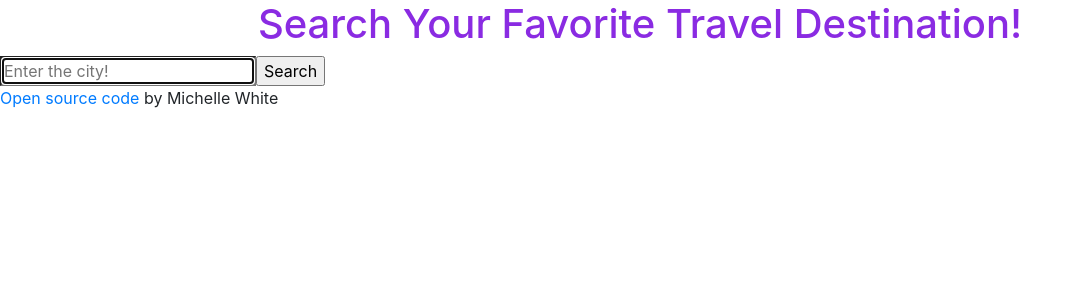
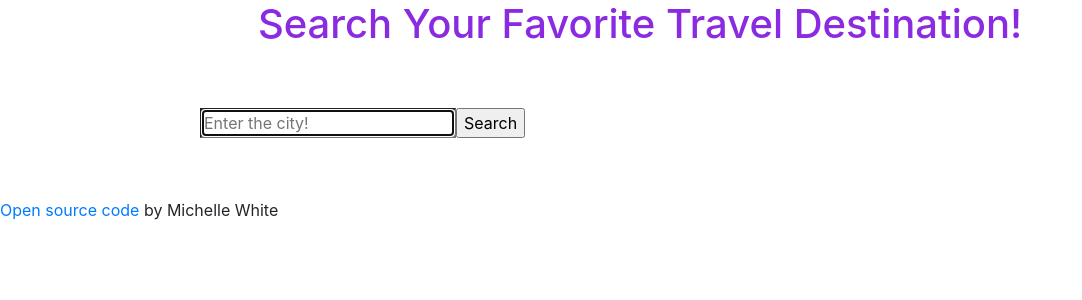
Before and after one commit to mkczarwhite/react-app, a React (Create React App) app: page / in a window 1280 px wide. Shown: the top 300 px of the page, without its empty margins (0-1082 px from the left). Built offline with nearby package versions, Linux system fonts and the light colour scheme.

Commit message:
adjusted weather css
to move content more towards center

```diff
--- a/src/Weather.css
+++ b/src/Weather.css
@@ -1,3 +1,7 @@
-form.weather {
-  margin: 0 auto;
+.weather {
+  margin: 60px auto;
+  padding-left: 100px;
 }
+ul {
+  list-style-type: none;
+}
```
